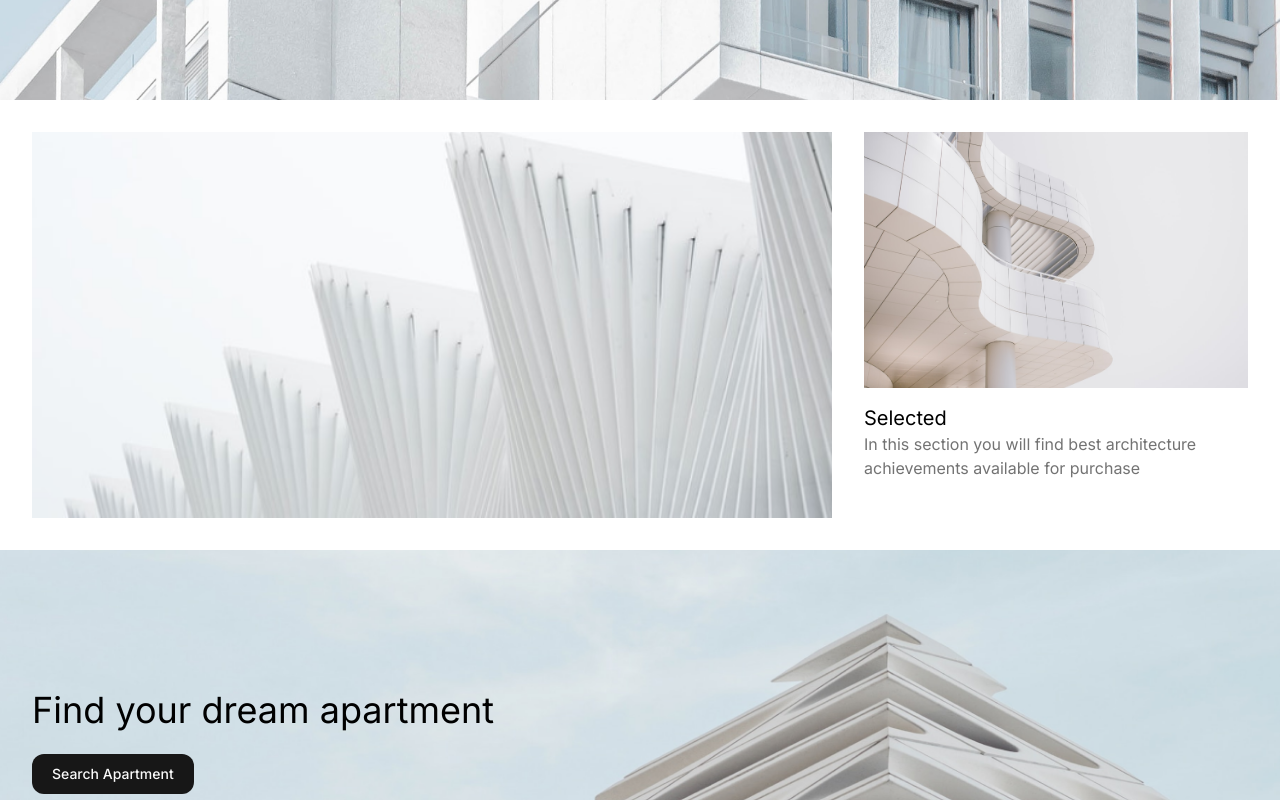
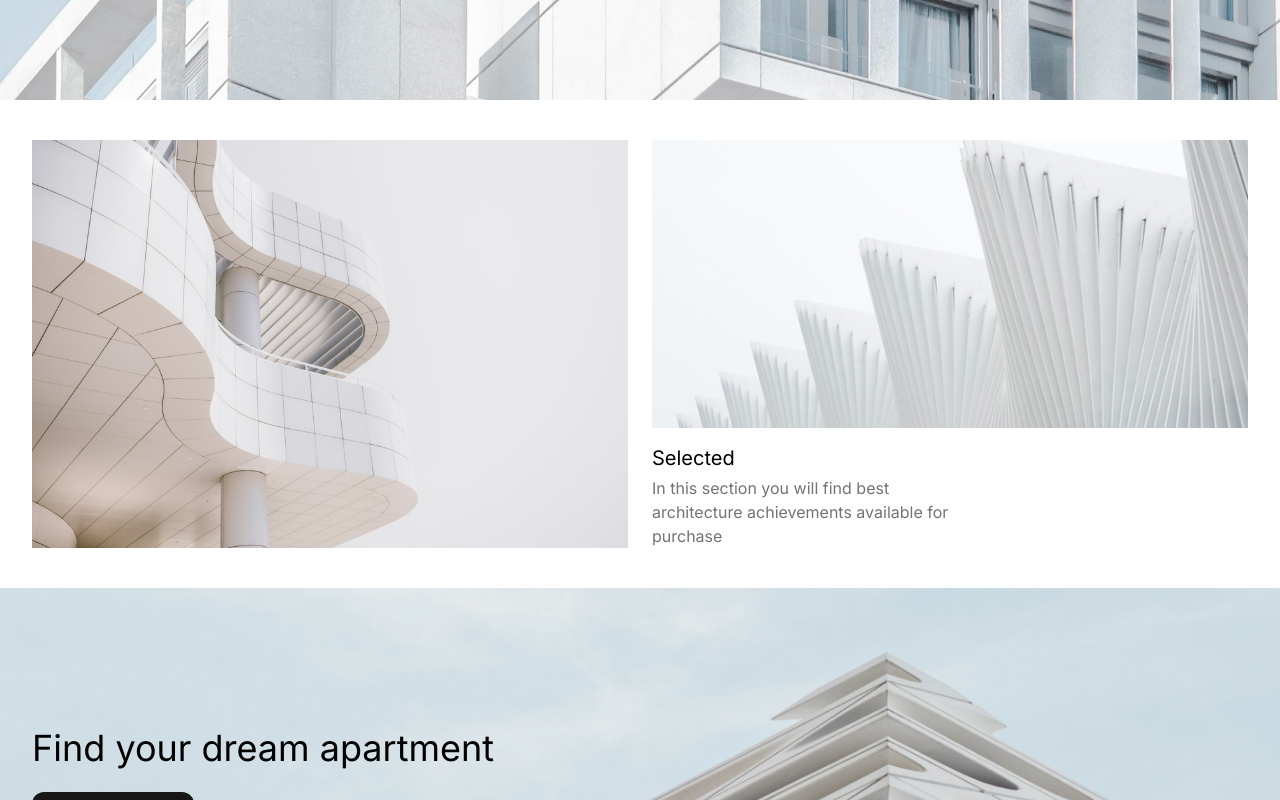
Before and after one commit to egorvts/Domme, a Next.js app: page / in a window 1280 px wide. Shown: the part 700-1500 px from the top of the page. Built offline with nearby package versions, Linux system fonts and the light colour scheme.

Commit message:
UI improvements

```diff
--- a/src/app/layout.tsx
+++ b/src/app/layout.tsx
@@ -19,6 +19,7 @@ export default function RootLayout({
   return (
     <html lang="en">
       <body className={inter.className}>
+        <Header />
         {children}
         <Footer />
       </body>
--- a/src/app/page.tsx
+++ b/src/app/page.tsx
@@ -5,23 +5,15 @@ import Newsletter from "@/components/Newsletter";
 import Recommended from "@/components/Recommended";
 import SearchWidget from "@/components/SearchWidget";
 import BG from "./../../public/newsletterbg.png";
-// import BG2 from "./../../public/contactformbg.png";
-import Card from "@/components/Card";
-
-// Card
-import Recommended1 from "./../../public/recommended1.png";
-import Recommended2 from "./../../public/recommended2.png";
 
 export default function Home() {
   return (
-    <main className="flex flex-col gap-8">
-      <Header />
+    <main className="flex flex-col gap-y-10">
       <Hero />
       <Featured />
       <SearchWidget />
       <Recommended />
       <Newsletter type="email" img={BG} />
-      {/* <Newsletter type="phone" img={BG2} /> */}
     </main>
   );
 }
--- a/src/components/Card.tsx
+++ /dev/null
@@ -1,56 +0,0 @@
-"use client";
-
-import Image, { StaticImageData } from "next/image";
-import { Button } from "./ui/button";
-import { useRouter } from "next/navigation";
-
-const Card = (props: {
-  img?: StaticImageData;
-  title: string;
-  link: string;
-  description?: string;
-  cta?: string;
-  secondary?: string;
-}) => {
-  const router = useRouter();
-
-  return (
-    <div
-      className="flex flex-col w-full relative cursor-pointer"
-      onClick={() => router.push(props.link)}
-    >
-      {props.img && (
-        <div className="h-64 relative">
-          <Image
-            fill
-            className="object-cover mb-4 md:m-0"
-            src={props.img}
-            alt={props.title}
-          />
-        </div>
-      )}
-      <div className="py-4 relative">
-        {props.title && (
-          <h2 className="text-xl cursor-pointer hover:underline">
-            {props.title}
-          </h2>
-        )}
-        {props.description && (
-          <p className="text-neutral-500">{props.description}</p>
-        )}
-        {props.cta && props.secondary && (
-          <div className="flex gap-2 mt-4">
-            <Button className="rounded-xl">{props.cta}</Button>
-            <Button className="rounded-xl" variant="ghost">
-              {props.secondary}
-            </Button>
-          </div>
-        )}
-        {props.cta && !props.secondary && (
-          <Button className="mt-4">{props.cta}</Button>
-        )}
-      </div>
-    </div>
-  );
-};
-export default Card;
--- a/src/components/Featured.tsx
+++ b/src/components/Featured.tsx
@@ -2,21 +2,24 @@ import Image from "next/image";
 import Selected from "./../../public/selected.png";
 import Waves from "./../../public/waves.png";
 import Link from "next/link";
-import Card from "./Card";
 
 const Featured = () => {
   return (
-    <div className="grid md:grid-cols-3 px-8 gap-8">
-      <div className="col-span-2">
-        <Image src={Selected} alt="House image" className="w-full" />
+    <div className="grid gap-6 grid-cols-1 sm:grid-cols-2 px-8">
+      <div className="">
+        <Image src={Waves} alt="Waves" className="w-full h-full" />
       </div>
-      <div className="col-span-1 flex flex-col gap-2">
-        <Card
-          link="/selected"
-          title="Selected"
-          description="In this section you will find best architecture achievements available for purchase"
-          img={Waves}
-        />
+      <div className="flex flex-col gap-4">
+        <Image src={Selected} alt="Selected" className="w-full" />
+        <div className="flex flex-col gap-1">
+          <Link href="/selected" className="text-xl hover:underline">
+            Selected
+          </Link>
+          <p className="lg:w-1/2 text-neutral-500">
+            In this section you will find best architecture achievements
+            available for purchase
+          </p>
+        </div>
       </div>
     </div>
   );
--- a/src/components/Footer.tsx
+++ b/src/components/Footer.tsx
@@ -7,21 +7,34 @@ const Footer = () => {
         <Link href="/" className="text-white text-2xl hover:underline">
           Domme
         </Link>
-        <div className="flex flex-col gap-2">
-          <p className="text-sm text-neutral-500">
+        <div className="flex flex-col gap-2 text-neutral-500">
+          <p className="text-sm">
             Copyright © 2024 Domme Inc, all rights reserved
           </p>
-          <p className="text-sm text-neutral-500">
+          <p className="text-sm ">
             Images{" "}
-            <a href="https://unsplash.com/" className="hover:text-neutral-400">
+            <a
+              target="_blank"
+              href="https://unsplash.com/"
+              className="hover:text-neutral-400"
+            >
               Unsplash®
             </a>{" "}
             <br /> Map data{" "}
             <a
+              target="_blank"
               href="https://www.google.com/maps"
               className="hover:text-neutral-400"
             >
               Google Maps®
+            </a>{" "}
+            <br /> Design and Development{" "}
+            <a
+              target="_blank"
+              href="http://egors-portfolio.tilda.ws"
+              className="hover:text-neutral-400"
+            >
+              ©Egor Vetoshkin
             </a>
           </p>
         </div>
--- a/src/components/Hero.tsx
+++ b/src/components/Hero.tsx
@@ -5,16 +5,11 @@ import Link from "next/link";
 
 const Hero = () => {
   return (
-    <div className="relative h-dvh w-dvw">
+    <div className="relative h-lvh w-lvw">
       <div className="z-[-1]">
-        <Image
-          src={BG}
-          alt="House image"
-          fill={true}
-          className="object-cover"
-        />
+        <Image src={BG} alt="House image" fill className="object-cover" />
       </div>
-      <div className="absolute flex flex-col gap-6 h-dvh justify-center px-8">
+      <div className="absolute flex flex-col gap-6 h-lvh justify-center px-8">
         <div className="flex flex-col gap-2">
           <h1 className="text-4xl">Dream apartment? &#8212; Easy with Domme</h1>
           <p>Unique architecture, scenic view and best vibes</p>
--- a/src/components/Map.tsx
+++ b/src/components/Map.tsx
@@ -11,10 +11,10 @@ const Map = () => {
 
   return (
     isClient && (
-      <div className="w-full">
+      <div className="w-full h-screen">
         <iframe
           width="100%"
-          height="600"
+          height="100%"
           // frameborder="0"
           scrolling="no"
           // marginheight="0"
--- a/src/components/Recommended.tsx
+++ b/src/components/Recommended.tsx
@@ -6,7 +6,7 @@ import { Button } from "./ui/button";
 
 const Recommended = () => {
   return (
-    <div>
+    <div className="flex flex-col gap-12 md:gap-0">
       <div className="grid md:grid-cols-2 px-8">
         <div>
           <Image
@@ -15,7 +15,7 @@ const Recommended = () => {
             className="w-full object-cover mb-4 md:m-0"
           />
         </div>
-        <div className="flex flex-col gap-4 my-auto  ml-8">
+        <div className="flex flex-col gap-4 my-auto md:ml-8">
           <div className="flex flex-col gap-2">
             <h3 className="text-4xl">"Waves" &#8212; Market st. 44</h3>
             <p className="text-neutral-400 leading-4">
@@ -34,7 +34,14 @@ const Recommended = () => {
         </div>
       </div>
       {/* Second */}
-      <div className="grid grid-cols-2 px-8">
+      <div className="grid md:grid-cols-2 px-8">
+        <div className="md:hidden">
+          <Image
+            src={Recommended2}
+            alt="House image"
+            className="w-full object-cover mb-4"
+          />
+        </div>
         <div className="flex flex-col gap-4 my-auto">
           <div className="flex flex-col gap-2">
             <h3 className="text-4xl">"Nature" &#8212; Theatre st. 22</h3>
@@ -52,7 +59,7 @@ const Recommended = () => {
             </Button>
           </div>
         </div>
-        <div>
+        <div className="hidden md:block">
           <Image
             src={Recommended2}
             alt="House image"
--- a/src/components/ui/input.tsx
+++ b/src/components/ui/input.tsx
@@ -11,7 +11,7 @@ const Input = React.forwardRef<HTMLInputElement, InputProps>(
       <input
         type={type}
         className={cn(
-          "flex h-10 w-full rounded-md border border-neutral-200 bg-white px-3 py-2 text-sm ring-offset-white file:border-0 file:bg-transparent file:text-sm file:font-medium placeholder:text-neutral-500 focus-visible:outline-none focus-visible:ring-2 focus-visible:ring-neutral-950 disabled:cursor-not-allowed disabled:opacity-50 dark:border-neutral-800 dark:bg-neutral-950 dark:ring-offset-neutral-950 dark:placeholder:text-neutral-400 dark:focus-visible:ring-neutral-50",
+          "flex h-10 w-full rounded-md border border-neutral-200 bg-white px-3 py-2 text-sm ring-offset-white file:border-0 file:bg-transparent file:text-sm file:font-medium placeholder:text-neutral-500 focus-visible:outline-none focus-visible:ring-2 focus-visible:ring-neutral-300 disabled:cursor-not-allowed disabled:opacity-50 dark:border-neutral-800 dark:bg-neutral-950 dark:ring-offset-neutral-950 dark:placeholder:text-neutral-400 dark:focus-visible:ring-neutral-50",
           className
         )}
         ref={ref}
```
Also changed, not shown: 2 other files (tests, documents, lock files or other folders).
